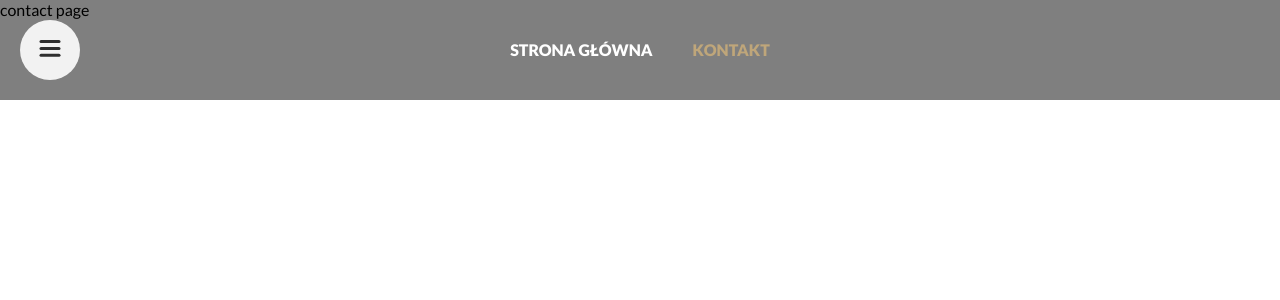
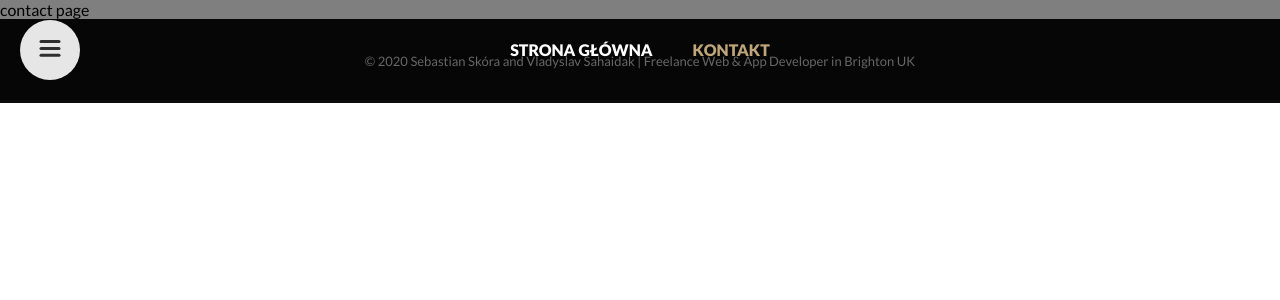
Before and after one commit to Wladyslav/ourapp, a React (Create React App) app: page /contact in a window 1280 px wide. Shown: the top 300 px of the page. Built offline with nearby package versions, Linux system fonts and the light colour scheme.

Commit message:
move footer add animation

```diff
--- a/src/App.js
+++ b/src/App.js
@@ -4,6 +4,7 @@ import "./App.css";
 import Header from "./layout/header/Header";
 import MainPage from "./pages/mainPage/MainPage";
 import Contact from "./pages/contact/Contact";
+import Footer from "./layout/Footer/Footer";
 
 class App extends Component {
   state = {};
@@ -16,6 +17,7 @@ class App extends Component {
 
           <Route path="/contact" component={Contact} />
         </Switch>
+        <Footer />
       </Router>
     );
   }
--- a/src/pages/mainPage/Footer/Footer.js
+++ b/src/layout/Footer/Footer.js
@@ -2,7 +2,7 @@ import React from "react";
 import styles from "./Footer.module.scss";
 const Footer = () => {
   return (
-    <footer>
+    <footer className={styles.footer}>
       © 2020 Sebastian Skóra and Vladyslav Sahaidak | Freelance Web & App
       Developer in Brighton UK
     </footer>
--- a/src/pages/mainPage/Footer/Footer.module.scss
+++ b/src/layout/Footer/Footer.module.scss
@@ -1,4 +1,4 @@
-footer {
+.footer {
   padding: 34px 15px;
   text-align: center;
   color: #cccccc;
--- a/src/pages/mainPage/ClientsOpinionSection/TextSlider/TextSlider.js
+++ b/src/pages/mainPage/ClientsOpinionSection/TextSlider/TextSlider.js
@@ -3,6 +3,7 @@ import Slider from "react-slick";
 import "slick-carousel/slick/slick.css";
 import "slick-carousel/slick/slick-theme.css";
 import styles from "./TextSlider.module.scss";
+import Fade from "react-reveal/Fade";
 class SimpleSlider extends React.Component {
   render() {
     var settings = {
@@ -14,6 +15,7 @@ class SimpleSlider extends React.Component {
     };
     return (
       <Slider {...settings} autoplay="true" className={styles.slider_container}>
+        <Fade bottom>
           <article className={styles.slider_item}>
             <i
               className="fas fa-quote-left"
@@ -70,6 +72,7 @@ class SimpleSlider extends React.Component {
               Thank you Vladyslaw and Sebastian for all your hard work!
             </h3>
           </article>
+        </Fade>
       </Slider>
     );
   }
--- a/src/pages/mainPage/FindUsSection/FindUsSection.js
+++ b/src/pages/mainPage/FindUsSection/FindUsSection.js
@@ -1,14 +1,17 @@
 import React from "react";
 import Button from "../../../smallComponents/Button/Button";
 import styles from "./FindUsSection.module.scss";
+import Fade from "react-reveal/Fade";
 const FindUsSection = () => {
   return (
     <section className={styles.findUs_section}>
-      <h2 className={styles.main_text}>INTERESTED? FIND OUT MORE</h2>
-      <div className={styles.buttonsWrapper}>
-        <Button>SERVICES</Button>
-        <Button secondary>CONTACT</Button>
-      </div>
+      <Fade bottom>
+        <h2 className={styles.main_text}>INTERESTED? FIND OUT MORE</h2>
+        <div className={styles.buttonsWrapper}>
+          <Button>SERVICES</Button>
+          <Button secondary>CONTACT</Button>
+        </div>
+      </Fade>
     </section>
   );
 };
--- a/src/pages/mainPage/HeroPage/WordsSlider/WordsSlider.js
+++ b/src/pages/mainPage/HeroPage/WordsSlider/WordsSlider.js
@@ -28,7 +28,7 @@ class WordsSlider extends Component {
       this.setState((prevState) => ({
         animationStart: !prevState.animationStart,
       }));
-    }, 1500);
+    }, 2500);
     this.carouselInterval = setInterval(() => {
       if (this.state.currentTextId < textContent.length - 1) {
         this.setState((prevState) => ({
@@ -39,7 +39,7 @@ class WordsSlider extends Component {
           currentTextId: 0,
         }));
       }
-    }, 3000);
+    }, 5000);
   };
 
   componentDidMount() {
--- a/src/pages/mainPage/MainPage.js
+++ b/src/pages/mainPage/MainPage.js
@@ -4,7 +4,7 @@ import HeroPage from "./HeroPage/HeroPage";
 import ClientsOpinionSection from "./ClientsOpinionSection/ClientsOpinionSection";
 import TecSection from "./TecSection/TecSection.js";
 import FindUsSection from "./FindUsSection/FindUsSection";
-import Footer from "./Footer/Footer";
+
 const MainPage = () => (
   <>
     <HeroPage />
@@ -12,7 +12,6 @@ const MainPage = () => (
     <ClientsOpinionSection />
     <TecSection />
     <FindUsSection />
-    <Footer />
   </>
 );
 
--- a/src/pages/mainPage/TecSection/TecSection.js
+++ b/src/pages/mainPage/TecSection/TecSection.js
@@ -1,5 +1,6 @@
 import React from "react";
 import styles from "./TecSection.module.scss";
+import Fade from "react-reveal/Fade";
 import Tile from "./Tile/Tile.js";
 
 const items_array = [
@@ -37,6 +38,7 @@ const items_array = [
 
 const TecSection = () => (
   <div className={styles.tec_section_container}>
+    <Fade bottom>
       <div className={styles.title}>
         <h2>Tecnology</h2>
       </div>
@@ -45,6 +47,7 @@ const TecSection = () => (
           <Tile item={item} />
         ))}
       </div>
+    </Fade>
   </div>
 );
 export default TecSection;
```
Lines whose indentation alone changed are shown as unchanged.
